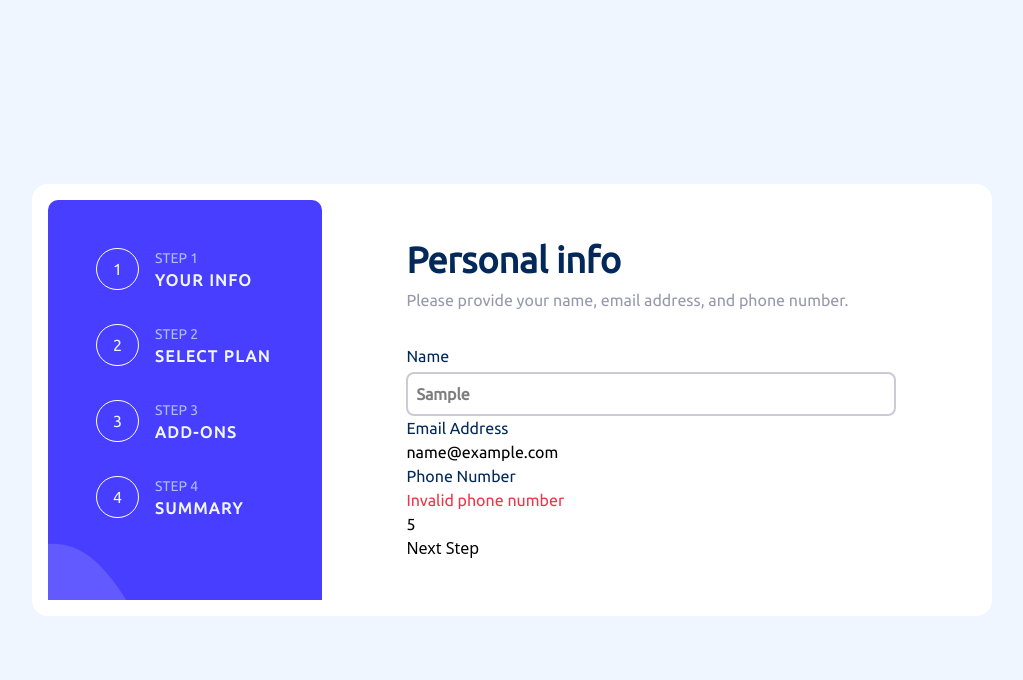
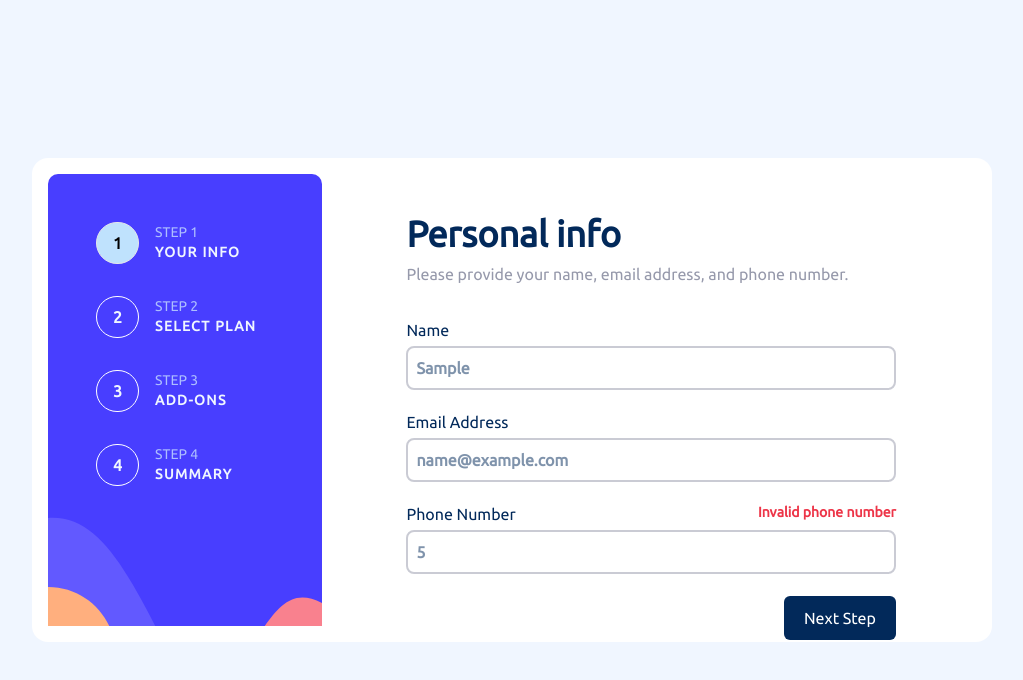
Before and after one commit to yash-sahane/Mini-Projects, a React (Vite) app in the folder multi-step-validation/: page / in a window 1280 px wide. Both pictures are taken after typing "Sample", "name@example.com", "5" into the empty fields and a click on the button "Next Step". Shown: the top 680 px of the page, without its empty margins (128-1151 px from the left). Built offline with nearby package versions, Linux system fonts and the light colour scheme.

Commit message:
Step 1 + Step 2

```diff
--- a/multi-step-validation/src/components/Plan.jsx
+++ b/multi-step-validation/src/components/Plan.jsx
@@ -14,10 +14,10 @@ const Plan = ({ plan, planDetails, setPlanDetails }) => {
     };
 
     return (
-        <div className={`${planDetails.plan === name ? 'active' : 'plan-div'}`} onClick={handlePlanClick}>
+        <div className={`hover:border-purplishBlue h-44 p-5 flex-1 border-2 rounded-lg cursor-pointer ${planDetails.plan === name ? 'border-2 border-purplishBlue bg-magnolia' : ''}`} onClick={handlePlanClick}>
             <img src={icon} alt='' />
-            <p>{name}</p>
-            {isYearlyBilling ? <span>${plan.amount * 10}/yr</span> : <span>${plan.amount}/mo</span>}
+            <p className='mt-12 font-bold'>{name}</p>
+            {isYearlyBilling ? <span className='text-coolGray'>${plan.amount * 10}/yr</span> : <span className='text-coolGray'>${plan.amount}/mo</span>}
         </div>
     );
 };
--- a/multi-step-validation/src/components/Step.jsx
+++ b/multi-step-validation/src/components/Step.jsx
@@ -5,11 +5,11 @@ const Step = ({ stepInfo, step }) => {
     return (
         <div className='flex p-4'>
             <div>
-                <p className='rounded-full px-4 py-2 border  border-white text-magnolia'>{id}</p>
+                <p className={`rounded-full px-4 py-2 border font-bold ${step + 1 === id ? 'bg-lightBlue text-black' : 'border-white text-magnolia'}`}>{id}</p>
             </div>
             <div className='flex flex-col ml-4'>
                 <p className='text-pastelBlue text-sm'>{name}</p>
-                <h1 className='text-magnolia font-semibold tracking-widest'>{title}</h1>
+                <h1 className='text-magnolia font-semibold tracking-widest text-sm'>{title}</h1>
             </div>
         </div>
     )
--- a/multi-step-validation/src/components/Step1.jsx
+++ b/multi-step-validation/src/components/Step1.jsx
@@ -35,32 +35,39 @@ const Step1 = ({ nextStepHandler, formData, setFormData }) => {
   }
 
   return (
-        <div>
+    <div className=' h-full'>
       <h1 className='text-4xl font-bold'>Personal info</h1>
       <p className='text-coolGray mt-2'>Please provide your name, email address, and phone number.</p>
-            <form onSubmit={validateStep} className='mt-8'>
+      <form onSubmit={validateStep} className='mt-8 h-4/5 flex flex-col'>
         <div className='flex flex-col'>
           <div className='flex justify-between'>
             <label htmlFor="name">Name</label>
-                        {errors.name && <p className='text-strawberryRed font-bold text-sm'>{errors.name}</p>}
+            {errors.name && <p className='error'>{errors.name}</p>}
           </div>
-                    <input type="text" name='name' className='p-2 outline-none border-2 rounded-lg border-coolGray opacity-50 mt-1 font-semibold text-' value={formData.name} placeholder='eg. Stephen King' onChange={changeHandler} />
+          <input
+            type="text"
+            name="name"
+            className="input"
+            value={formData.name}
+            placeholder="eg. Stephen King"
+            onChange={changeHandler}
+          />
         </div>
-                <div>
-                    <div>
+        <div className='flex flex-col'>
+          <div className='mt-5 flex justify-between'>
             <label htmlFor="email">Email Address</label>
-                        {errors.email && <p className='text-strawberryRed'>{errors.email}</p>}
+            {errors.email && <p className='error'>{errors.email}</p>}
           </div>
-                    <input type="text" name="email" value={formData.email} placeholder='eg. stephenking@lorem.com' onChange={changeHandler} />
+          <input type="text" name="email" className='input' value={formData.email} placeholder='eg. stephenking@lorem.com' onChange={changeHandler} />
         </div>
-                <div>
-                    <div>
+        <div className='flex flex-col'>
+          <div className='mt-5 flex justify-between'>
             <label htmlFor="phone">Phone Number</label>
-                        {errors.phone && <p className='text-strawberryRed'>{errors.phone}</p>}
+            {errors.phone && <p className='error'>{errors.phone}</p>}
           </div>
-                    <input type="number" name="phone" value={formData.phone} placeholder='eg. +1 234 567 890' onChange={changeHandler} />
+          <input type="number" name="phone" className='input' value={formData.phone} placeholder='eg. +1 234 567 890' onChange={changeHandler} />
         </div>
-                <button type='submit'>Next Step</button>
+        <button type='submit' className='stepButton ml-auto mt-auto'>Next Step</button>
       </form>
     </div>
   )
--- a/multi-step-validation/src/components/Step2.jsx
+++ b/multi-step-validation/src/components/Step2.jsx
@@ -1,6 +1,7 @@
 import React, { useEffect, useState } from 'react'
 import Plan from './Plan'
 import plans from '../utils/plans'
+import './step2.css'
 
 const Step2 = ({ prevStepHandler, nextStepHandler, formData, setFormData }) => {
     const [planDetails, setPlanDetails] = useState({
@@ -29,29 +30,30 @@ const Step2 = ({ prevStepHandler, nextStepHandler, formData, setFormData }) => {
     }
 
     return (
-        <div>
-            <h2>Select your plan</h2>
-            <p>You have the option of monthly or yearly billing.</p>
-            <div className="plan-section">
+        <div className='h-full flex flex-col'>
+            <h2 className='text-4xl font-bold'>Select your plan</h2>
+            <p className='text-coolGray mt-2'>You have the option of monthly or yearly billing.</p>
+            <div className='mt-8 flex justify-between gap-4'>
                 {plans.map((plan) => {
                     return <Plan plan={plan} key={plan.id} planDetails={planDetails} setPlanDetails={setPlanDetails} />
                 })}
             </div>
-            <div className="toggle-container">
-                <span className="toggle-label">Monthly</span>
-                <label className="switch">
+            <div className="flex justify-center items-center py-3 bg-magnolia rounded-lg w-full gap-4 mt-10">
+                <span className={`ml-2 font-bold ${isYearlyBilling && 'text-coolGray'}`}>Monthly</span>
+                <label className="relative inline-flex items-center">
                     <input
                         type="checkbox"
                         checked={planDetails.isYearlyBilling}
                         onChange={handleToggleChange}
+                        className="hidden"
                     />
-                    <span className="slider"></span>
+                    <span className="toggle-switch"></span>
                 </label>
-                <span className="toggle-label">Yearly</span>
+                <span className={`ml-2 font-bold ${!isYearlyBilling && 'text-coolGray'}`}>Yearly</span>
             </div>
-            <div>
-                <button onClick={prevStepHandler}>Go Back</button>
-                <button onClick={planHandler}>Next Step</button>
+            <div className='flex justify-between mt-auto'>
+                <button onClick={prevStepHandler} className='px-5 py-2.5 rounded-md mb-2'>Go Back</button>
+                <button onClick={planHandler} className='stepButton'>Next Step</button>
             </div>
         </div>
     )
--- a/multi-step-validation/src/components/step1.css
+++ b/multi-step-validation/src/components/step1.css
@@ -1,3 +1,17 @@
-p, h1, input, label{
-    @apply text-marineBlue;
+input::-webkit-outer-spin-button,
+input::-webkit-inner-spin-button {
+    -webkit-appearance: none;
+    margin: 0;
 }
+
+.error{
+    @apply text-strawberryRed font-bold text-sm
+}
+
+.input{
+    @apply p-2 outline-none border-2 rounded-lg border-coolGray opacity-50 mt-1 font-semibold text-marineBlue;
+}
+
+.stepButton{
+    @apply px-5 py-2.5 bg-marineBlue text-white rounded-md mb-2 !important;
+}
--- /dev/null
+++ b/multi-step-validation/src/components/step2.css
@@ -0,0 +1,26 @@
+.toggle-switch {
+    position: relative;
+    display: inline-block;
+    width: 42px;
+    height: 24px;
+    background-color: hsl(213, 96%, 18%);
+    border-radius: 12px;
+    cursor: pointer;
+}
+
+.toggle-switch::before {
+    content: "";
+    position: absolute;
+    top: 4.5px;
+    left: 4px;
+    width: 16px;
+    height: 16px;
+    background-color: #fff;
+    border-radius: 50%;
+    transition: transform 0.3s ease;
+}
+
+input[type="checkbox"]:checked+.toggle-switch::before {
+    transform: translateX(18px);
+    background-color: white;
+}
--- a/multi-step-validation/src/index.css
+++ b/multi-step-validation/src/index.css
@@ -4,6 +4,14 @@
 
 *{
     box-sizing: border-box
+}
+
+p,
+h1,
+h2,
+label,
+span {
+    @apply text-marineBlue;
 }
 
 @font-face {
@@ -21,7 +29,7 @@
     src: url('./assets/fonts/Ubuntu-Bold.ttf') format('truetype');
 }
 
-p, h1, h2, label, input{
+p, h1, h2, label, input, button, span{
     @apply font-ubuntu;
 }
 
@@ -44,6 +52,6 @@ p, h1, h2, label, input{
     }
 
     .p-page{
-        padding: 2.5rem 5rem;
+        padding: 2.5rem 5rem 0 5rem;
     }
 }
--- a/multi-step-validation/tailwind.config.js
+++ b/multi-step-validation/tailwind.config.js
@@ -22,6 +22,7 @@ export default {
         magnolia: 'hsl(217, 100%, 97%)',
         alabaster: 'hsl(231, 100%, 99%)',
         white: 'hsl(0, 0%, 100%)',
+        // btn : '#174a8b'
       },
       backgroundImage: {
         'sidebar-desktop': "url('/src/assets/images/bg-sidebar-desktop.svg')"
```
Lines whose indentation alone changed are shown as unchanged.
